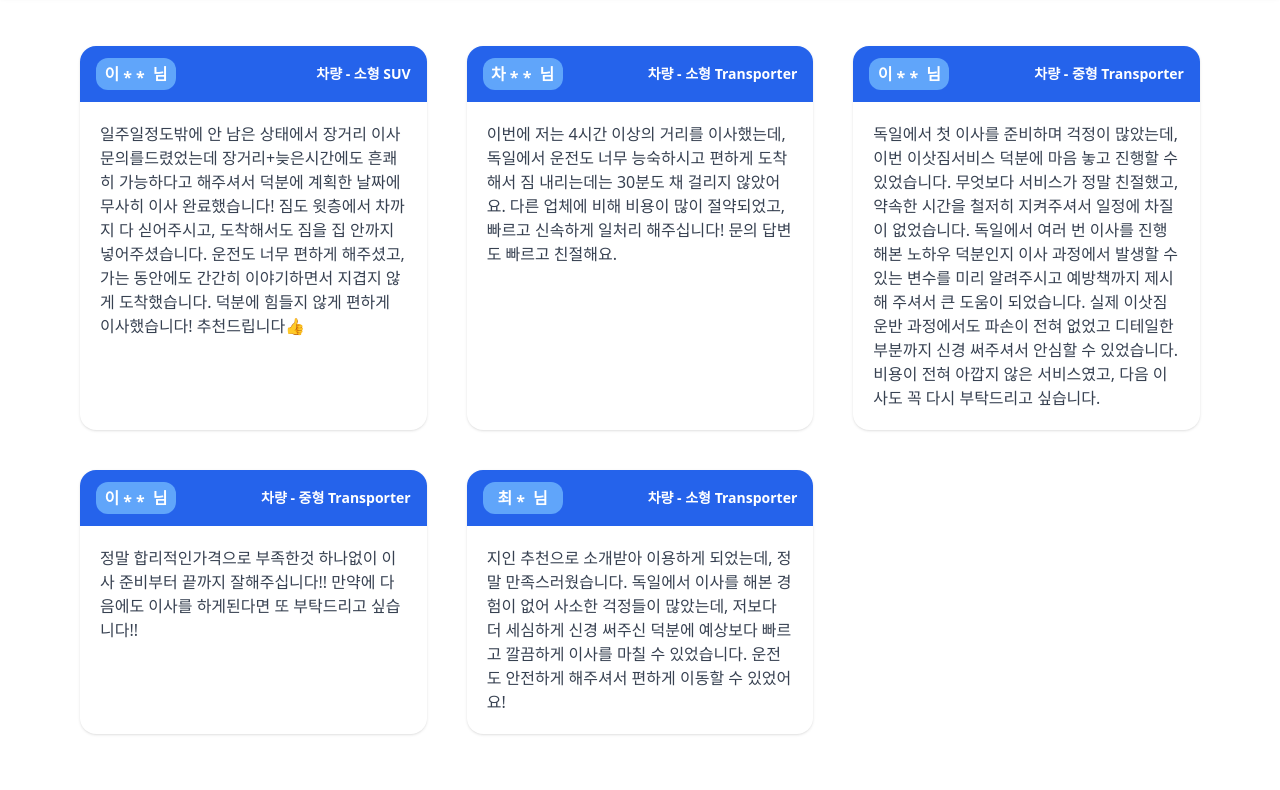
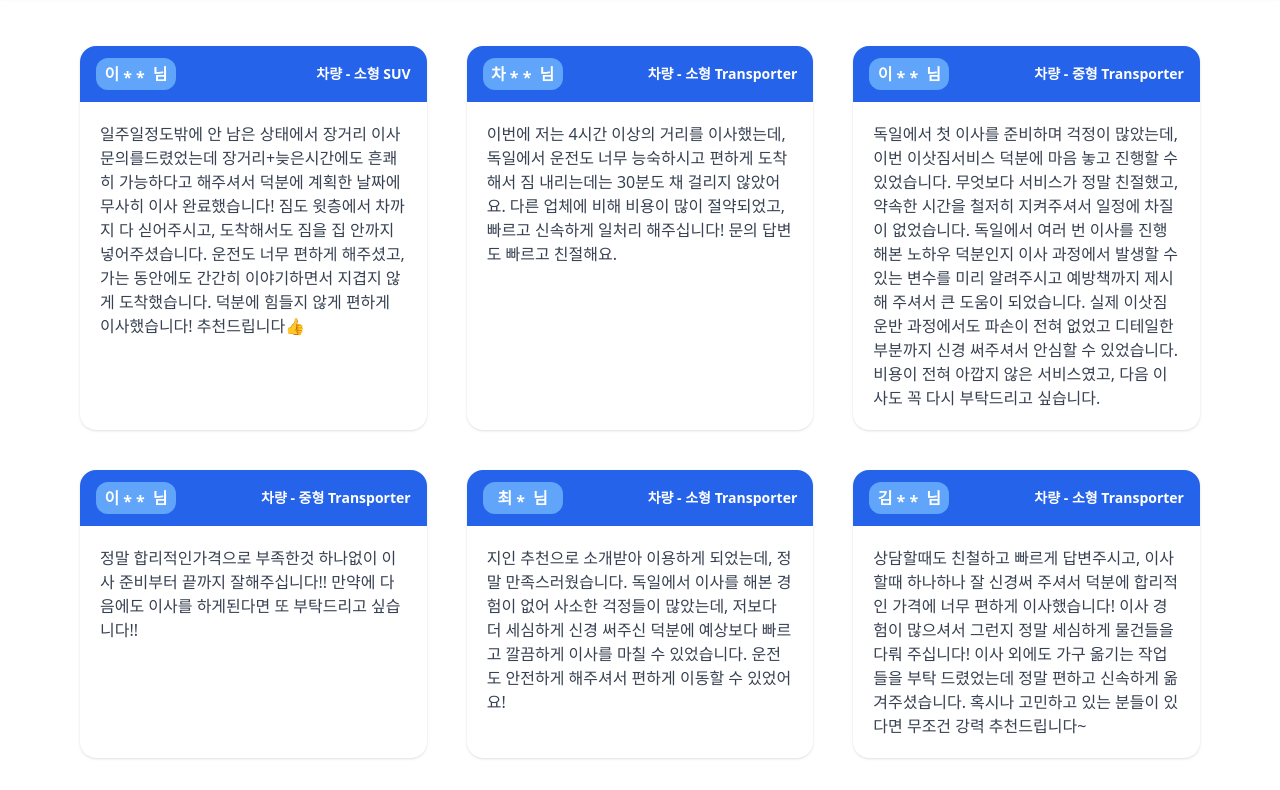
Before and after one commit to MyeonggyunPark/facebook_for-Deutsch, a website: page templates/rieviews.html in a window 1280 px wide. Shown: the part 98-888 px from the top of the page. Before the commit the page ends 864 px from the top, so only its background shows below. Drawn offline with nearby package versions, Linux system fonts and the light colour scheme.

Commit message:
add rieview

```diff
--- a/templates/rieviews.html
+++ b/templates/rieviews.html
@@ -125,7 +125,7 @@
       </div>
 
       <!-- 카드 6 -->
-      <!-- <div class="bg-white rounded-2xl overflow-hidden shadow flex flex-col">
+      <div class="bg-white rounded-2xl overflow-hidden shadow flex flex-col">
         <div class="bg-blue-600 text-white font-bold px-4 py-3 flex justify-between items-center space-x-2">
           <div class="w-20 h-8 rounded-xl bg-blue-400 flex items-center justify-center font-semibold">김<span class="pt-1.5 ml-1 mr-2">* *</span>님</div>
           <div>
@@ -133,9 +133,10 @@
           </div>
         </div>
         <div class="p-5 text-gray-700">
-
+          상담할때도 친철하고 빠르게 답변주시고, 이사할때 하나하나 잘 신경써 주셔서 덕분에 합리적인 가격에 너무 편하게 이사했습니다!
+          이사 경험이 많으셔서 그런지 정말 세심하게 물건들을 다뤄 주십니다! 이사 외에도 가구 옮기는 작업들을 부탁 드렸었는데 정말 편하고 신속하게 옮겨주셨습니다. 혹시나 고민하고 있는 분들이 있다면 무조건 강력 추천드립니다~
         </div>
-      </div> -->
+      </div>
     </main>
 
     <script>
```
